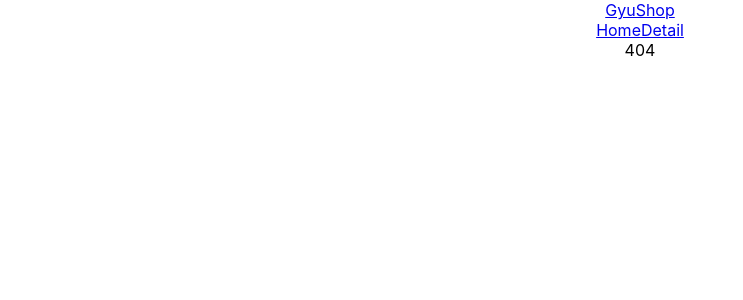
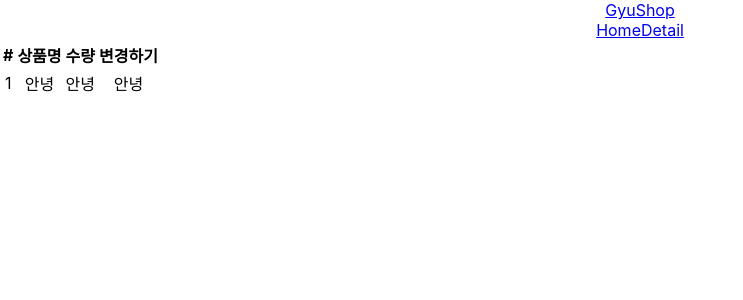
Before and after one commit to chungstar/shop, a React (Create React App) app: page /cart in a window 1280 px wide. Before the commit this address had no page. Shown: the top 300 px of the page, without its empty margins (0-743 px from the left). Built offline with nearby package versions, Linux system fonts and the light colour scheme; the HTML template or start-up script is replaced by a standard one.

Commit message:
redux setting

```diff
--- a/package.json
+++ b/package.json
@@ -3,6 +3,7 @@
   "version": "0.1.0",
   "private": true,
   "dependencies": {
+    "@reduxjs/toolkit": "^1.9.1",
     "@testing-library/jest-dom": "^5.16.5",
     "@testing-library/react": "^13.4.0",
     "@testing-library/user-event": "^13.5.0",
@@ -11,6 +12,7 @@
     "react": "^18.2.0",
     "react-bootstrap": "^2.7.0",
     "react-dom": "^18.2.0",
+    "react-redux": "^8.0.5",
     "react-router-dom": "^6.6.1",
     "react-scripts": "5.0.1",
     "styled-components": "^5.3.6",
--- a/src/App.js
+++ b/src/App.js
@@ -6,8 +6,7 @@
 import {Routes, Route, useNavigate, Outlet} from 'react-router-dom'
 import Detail from './routes/Detail.js'
 import axios from 'axios'
-
-export let Context1= createContext()
+import Cart from './routes/Cart.js'
 
 function App() {
 
@@ -53,9 +52,10 @@
         </>
         }/>
         <Route path="/detail/:id" element={
-          <Context1.Provider value = {{재고,shoes}}>
             <Detail shoes={shoes}/>
-          </Context1.Provider>
+        } />
+        <Route path="/cart" element={
+          <Cart/>
         } />
         <Route path="/about" element={ <About/> }>
           <Route path="member" element={ <div>멤버</div> } />
--- /dev/null
+++ b/src/routes/Cart.js
@@ -0,0 +1,31 @@
+import {Table} from 'react-bootstrap'
+
+function Cart(){
+
+
+
+    return(
+        <div>
+            <Table>
+            <thead>
+                <tr>
+                <th>#</th>
+                <th>상품명</th>
+                <th>수량</th>
+                <th>변경하기</th>
+                </tr>
+            </thead>
+            <tbody>
+                <tr>
+                <td>1</td>
+                <td>안녕</td>
+                <td>안녕</td>
+                <td>안녕</td>
+                </tr>
+            </tbody>
+            </Table>
+        </div>
+    )
+}
+
+export default Cart
--- a/src/routes/Detail.js
+++ b/src/routes/Detail.js
@@ -2,12 +2,7 @@
 import { useParams } from "react-router-dom"
 import { Nav } from 'react-bootstrap'
 
-import { Context1 } from './../App.js'
-
-
 function Detail(props){
-
-  let {재고, shoes} = useContext(Context1)
 
   let [fade2, setFade2] = useState('')
   let [alert, setAlert]=useState(true)
--- /dev/null
+++ b/src/store.js
@@ -0,0 +1,8 @@
+import { configureStore } from '@reduxjs/toolkit'
+
+export default configureStore({
+  reducer: {
+
+
+  }
+})
```
Also changed, not shown: src/index.js (+7 -3 lines), 1 other file (tests, documents, lock files or other folders).
